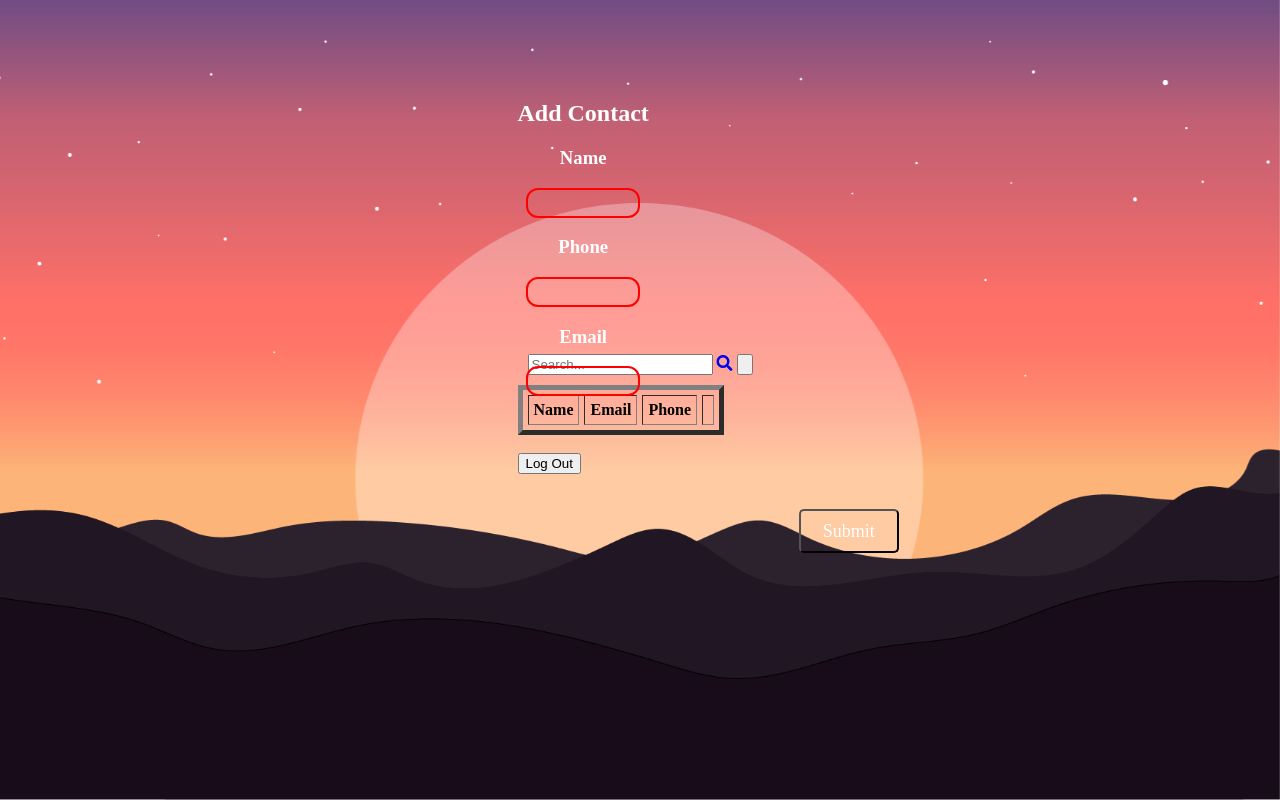
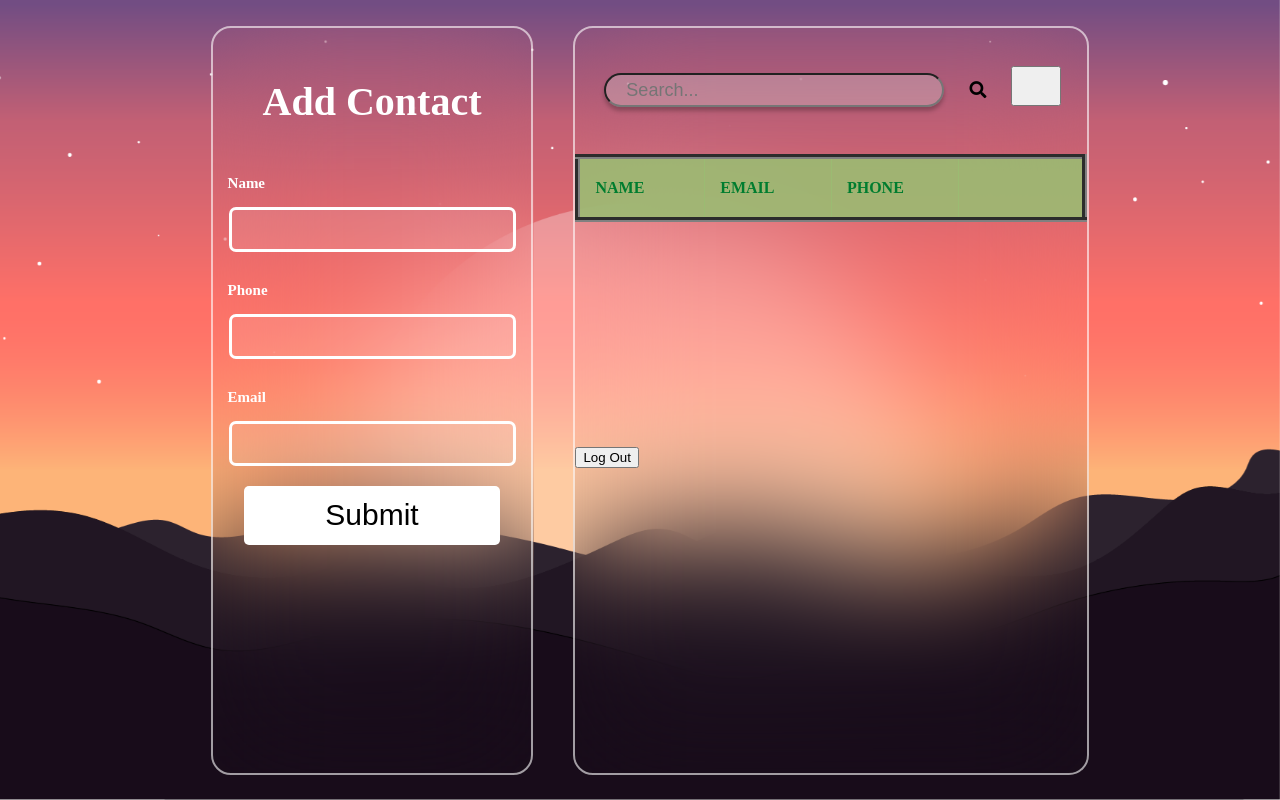
Before and after one commit to sopgeo/COP4331-project1, a PHP site: page /contacts.html in a window 1280 px wide. Run offline with PHP 8.4, Linux system fonts and the light colour scheme; lists and menus that the app fills with data are empty.

Commit message:
Update contacts.css

```diff
--- a/css/contacts.css
+++ b/css/contacts.css
@@ -23,47 +23,128 @@
     text-align: center;
 }
 
-.column {
-    display: inline-block;
-    padding: 10px 10px;
-    vertical-align: middle;
+/* add contact */
+.add-contact-panel{
+   margin: 20px;
+/*   position: relative;*/
+   left: 50px;
+   width: fit-content;
+   height: 745px;
+   background: transparent;
+   border: 2.25px solid rgba(255,255,255,0.6);
+   border-radius: 20px;
+   backdrop-filter: blur(60px);
 }
 
-.column button {
-    position: relative;
-    background: #ffffff;
-    border-radius: 50%;
-    padding: 15px;
-    margin: 10px;
-    width: 100px;
-    height: 50px;
-    font-size: 18px;
-    display: flex;
-    border: none;
-    justify-content: center;
-    align-items: center;
-    flex-direction: column;
-    box-shadow: 0 10px 10px rgba(0, 0, 0, 0.1);
-    cursor: pointer;
-/*    transition: all 0.2s cubic-bezier(0.68, -0.55, 0.265, 1.55);*/
+/* "add contact" header */
+.add-contact-panel h1 {
+   margin: 50px;
+   font-size: 40px;
+   color: #FFFFFF;
+   text-align: center;
 }
 
-.contacts-list{
-   position: absolute;
-   left: 50px;
-   width: 400px;
+/* input boxes and submit button*/
+#addMe {
+   width: fit-content;
+   margin-top: 20px;
+   text-align: center;
+}
+
+/* input boxes for contact */
+#addMe input {
+   margin: 0px 10px 10px 10px;
+   background: transparent;
+   padding: 8px;
+   font-size: 20px;
+   color: white;
+   background: rgba(255, 255, 255, 0.1);
+   border: 3px solid #FFFFFF;
+   border-radius: 7px;
+}
+
+/* headers for input boxes */
+#addMe h3{
+   font-size: 15px;
+   margin-left: 15px;
+   margin-top: 20px;
+   text-align: left;
+   color: white;
+}
+
+/*#addMe>input:valid {
+   border: 2px solid #009345;
+   ;
+}
+
+#addMe>input:invalid {
+   border: 2px solid red;
+}
+
+#addMe>input:invalid:required {
+   background-image: white;
+}*/
+
+/* submit button*/
+#addMe button {
+   font-size: 30px;
+   margin: 10px;
+   width: 80%;
+   height: 59px;
+   background: #FFFFFF;
+   border-radius: 5px;
+   border: 1px;
+}
+
+.right-panel-content {
+   overflow: hidden;
+   margin-left: 20px;
+   width: 40%;
    height: 745px;
    background: transparent;
-   border: 2px solid rgba(255,255,255,0.5);
+   border: 2.25px solid rgba(255,255,255,0.6);
    border-radius: 20px;
-   backdrop-filter: blur(15px);
-   display: flex;
-/*   justify-content: center;*/
-   align-items: left;
+   backdrop-filter: blur(60px);
+/*   display: flex;
+   justify-content: center;
+   align-items: left;*/
+}
+
+.navigation-bar {
+   margin: 20px;
+}
+
+/*search bar*/
+.search-row input[type=text]{
+   width: 60%;
+   height: 18px;
+   margin: 12px 12px;
+   background: rgba(217, 217, 217, 0.3);
+   box-shadow: 0px 4px 4px rgba(0, 0, 0, 0.25);
+   border-radius: 20px;
+   border: ;
+   font-size: 18px;
+   color: #FFFFFF;
+   padding: 6px 20px;
+   align-items: center;
+   cursor: pointer;
+}
+
+.search-row button {
+   margin: 10px;
+   width: 50px;
+   font-size: 30px;
+   color: black;
+}
+
+.search-row .search-btn .fas {
+   margin: 10px;
+   color: black;
+   font-size: 17px;
 }
 
 #contacts td input {
-   border-radius: 17px;
+   border-radius: 10px;
    font-family: 'Montserrat';
    outline: 0;
    background: #fbde99;
@@ -76,7 +157,7 @@
 }
 
 /* button formatting */
-.btn {
+/*.btn {
    color: #007D2F;
    font-family: 'Montserrat';
    font-style: normal;
@@ -88,139 +169,9 @@
    padding: 0.3em 1.2em;
    margin: 0.6em 0.3em 0.3em 0;
    float: right;
-}
-
-.addContacts{
-   line-height: 48px;
-   position: absolute;
-   left: 475px;
-   width: 910px;
-   height: 745px;
-   background: transparent;
-   border: 2px solid rgba(255,255,255,0.5);
-   border-radius: 20px;
-   backdrop-filter: blur(15px);
-   display: flex;
-   justify-content: center;
-   align-items: left;
-}
-
-/*search bar*/
-.search-container input[type=text]{
-   position: absolute;
-   width: 180px;
-   height: 18px;
-   margin: 12px 12px;
-   background: rgba(217, 217, 217, 0.3);
-   box-shadow: 0px 4px 4px rgba(0, 0, 0, 0.25);
-   border-radius: 20px;
-   font-size: 15px;
-   color: #FFFFFF;
-   font-family: 'Poppins';
-   padding: 6px 20px;
-   display: flex;
-   align-items: center;
-   cursor: pointer;
-
-
-}
-
-.search-container .search-btn .fas {
-   position: absolute;
-   color: rgba(217, 217, 217, 0.3);
-      vertical-align: top;
-}
-
-/*.search-container:hover>.search-input {
-   width: 400px;
 }*/
 
-.addContacts {
-    align-self: center;
-}
-
-/*applies to all of addMe*/
-#addMe {
-   color: white;
-   margin: auto;
-   top: 80px;
-   align-self: center;
-   font-family: 'Poppins';
-   border-radius: 20px;
-   position: absolute;
-   max-width: 350px;
-/*   margin: 0 auto 50px;*/
-   text-align: center;
-}
-
-/*input boxes for contact*/
-#addMe input {
-   border: 2px solid rgba(255,255,255,0.5);
-   border-radius: 12px;
-   background: transparent;
-   width: 100px;
-   padding: 5px;
-   font-size: 14px;
-   color: white;
-}
-
-/* button formatting */
-/*.btn {
-    color: #007D2F;
-    font-family: 'Montserrat';
-    font-style: normal;
-    font-weight: bolder;
-    font-size: 2.3vw;
-    background: none;
-    border: none;
-    cursor: pointer;
-    padding: 0.3em 1.2em;
-    margin: 0.6em 0.3em 0.3em 0;
-    float: right;
-}*/
-
-
-#addMe>input:valid {
-   border: 2px solid #009345;
-   ;
-}
-
-#addMe>input:invalid {
-   border: 2px solid red;
-}
-
-#addMe>input:invalid:required {
-   background-image: white;
-}
-
-/*"done" button to add contact*/
-#addMe button {
-   font-family: "Montserrat";
-   position: absolute;
-   width: 100px;
-   height: 44px;
-
-   background: transparent;
-   color: white;
-   font-size: 18px;
-   border-radius: 5px;
-   top: 429px;
-   right: -250px;
-}
-
-.search-container .search-input {
-   background: transparent;
-   border: none;
-   outline: none;
-   width: 0px;
-   font-family: 'Montserrat';
-   font-weight: 500;
-   font-size: 16px;
-   transition: 0.8s;
-}
-
-
-/* table {
+ table {
    width:100%;
    table-layout: fixed;
    -moz-border-radius: 5px;
@@ -228,11 +179,18 @@
    border-radius: 5px;
 }
 
+.contact-table {
+   border-collapse: collapse;
+   margin: 25px 0;
+   font-size: 0.9em;
+   min-width: 400px;
+}
+
 .tbl-content {
    height: 300px;
    overflow-x: auto;
    margin-top: 0px;
-   border: 1px solid rgba(155, 188, 115, 0.9);
+/*   border: 1px solid rgba(155, 188, 115, 0.9);*/
 }
 
 #contacts td,
@@ -273,4 +231,4 @@
    overflow: hidden;
    font-size: 100%;
    color: #66471b;
-} */
+}
```
